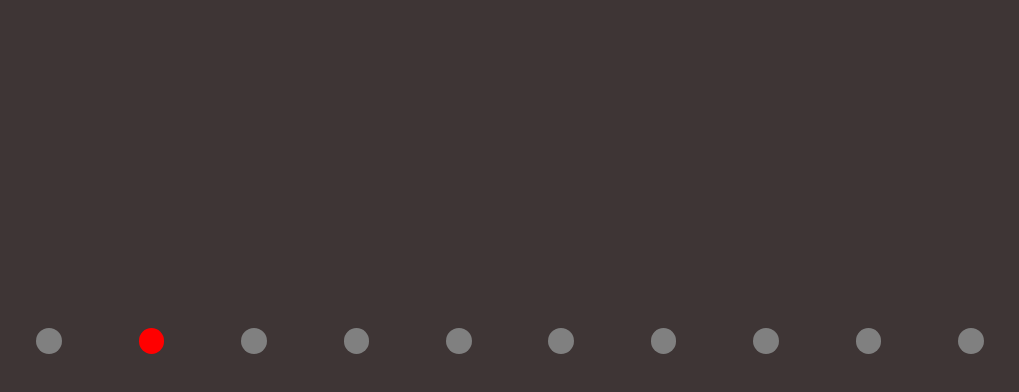
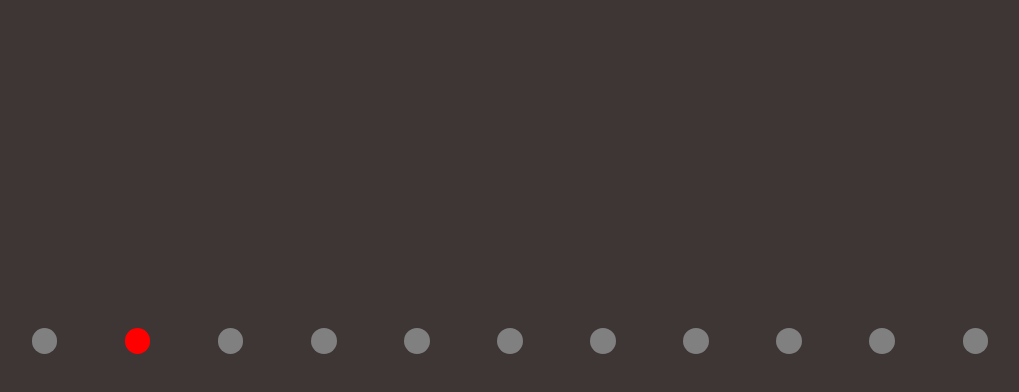
Before and after one commit to ValmyrTavares/Musas.io, a plain HTML site: page index.html in a window 1280 px wide. Shown: the part 332-724 px from the top of the page, without its empty margins (138-1157 px from the left). Drawn offline with Linux system fonts and the light colour scheme.

Commit message:
mais uma musa

```diff
--- a/index.html
+++ b/index.html
@@ -18,8 +18,10 @@
         <img src="https://i.pinimg.com/564x/01/43/d0/0143d0f5eeb72af210122a6fe432f1ed.jpg" alt="">
         <img src="https://i.pinimg.com/564x/d8/bf/96/d8bf96d4b18c31be9c8f09dcdaf878a6.jpg" alt="">
         <img src="https://i.pinimg.com/564x/66/ec/6d/66ec6d68852a359243a27b1de715aaee.jpg" alt="">
+        <img src="https://i.pinimg.com/564x/48/78/b1/4878b1578039a5c75566b1e71a749d03.jpg" alt="">
     </div>
     <ul>
+        <li></li>
         <li></li>
         <li></li>
         <li></li>
--- a/js/modules/Slide.js
+++ b/js/modules/Slide.js
@@ -28,7 +28,7 @@ export default class Slide{
 
     setImg(){
         this.stopSlide = setInterval(()=>{
-            if(this.cont>9)this.cont=0
+            if(this.cont>10)this.cont=0
             this.img.forEach(item=>{
             item.classList.remove("show")
             })
```
